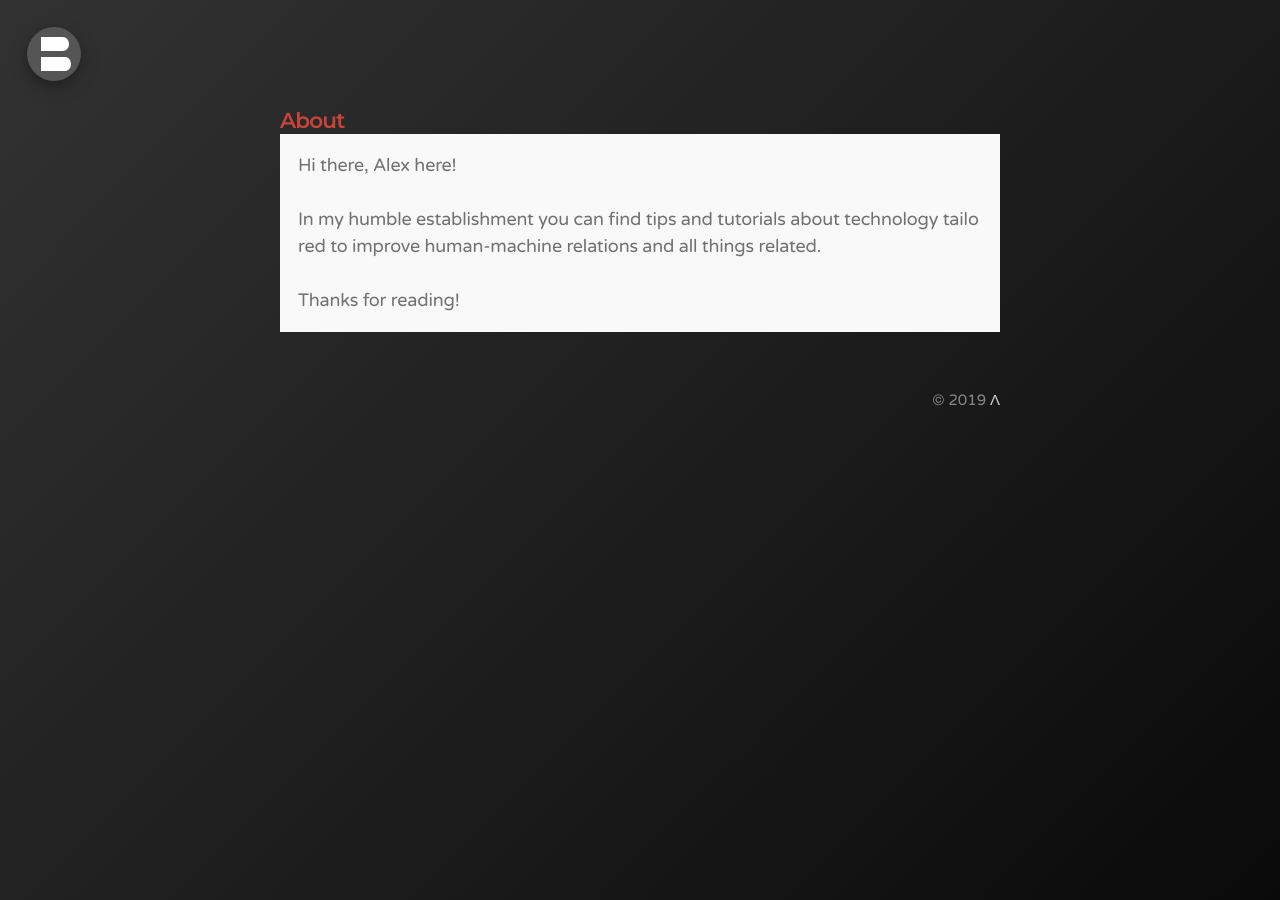
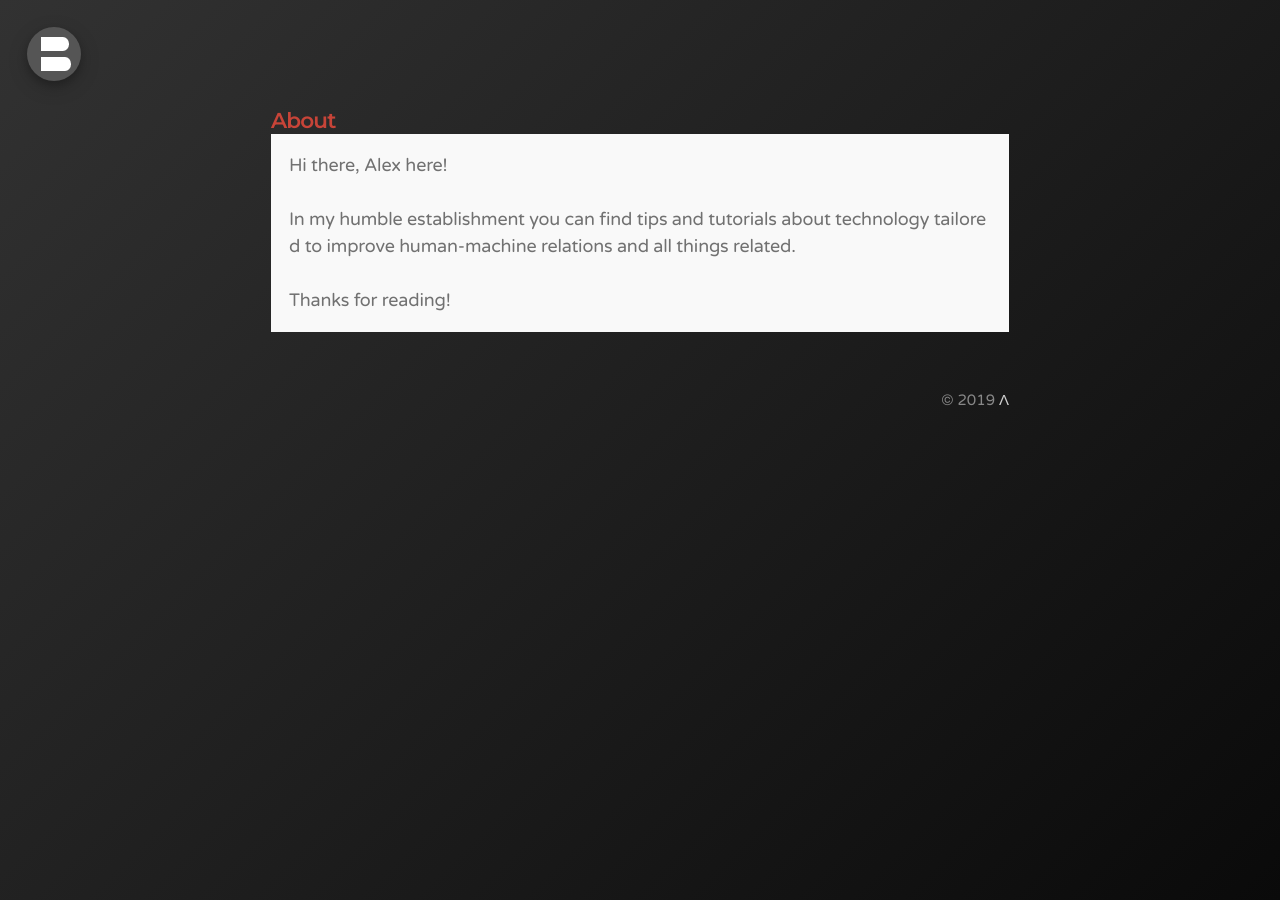
Before and after one commit to bonina/bonina.github.io, a Jekyll site: the page built from about.md, in a window 1280 px wide. Built offline with Jekyll 4.4.1, drawn with Linux system fonts in a browser that asks for light colours.

Commit message:
Update _message.scss

```diff
--- a/_sass/_message.scss
+++ b/_sass/_message.scss
@@ -5,7 +5,6 @@
 
 .message {
   margin-bottom: 1rem;
-  max-width: 40rem;
   padding: 1rem;
   color: #717171;
   background-color: #f9f9f9;
```
